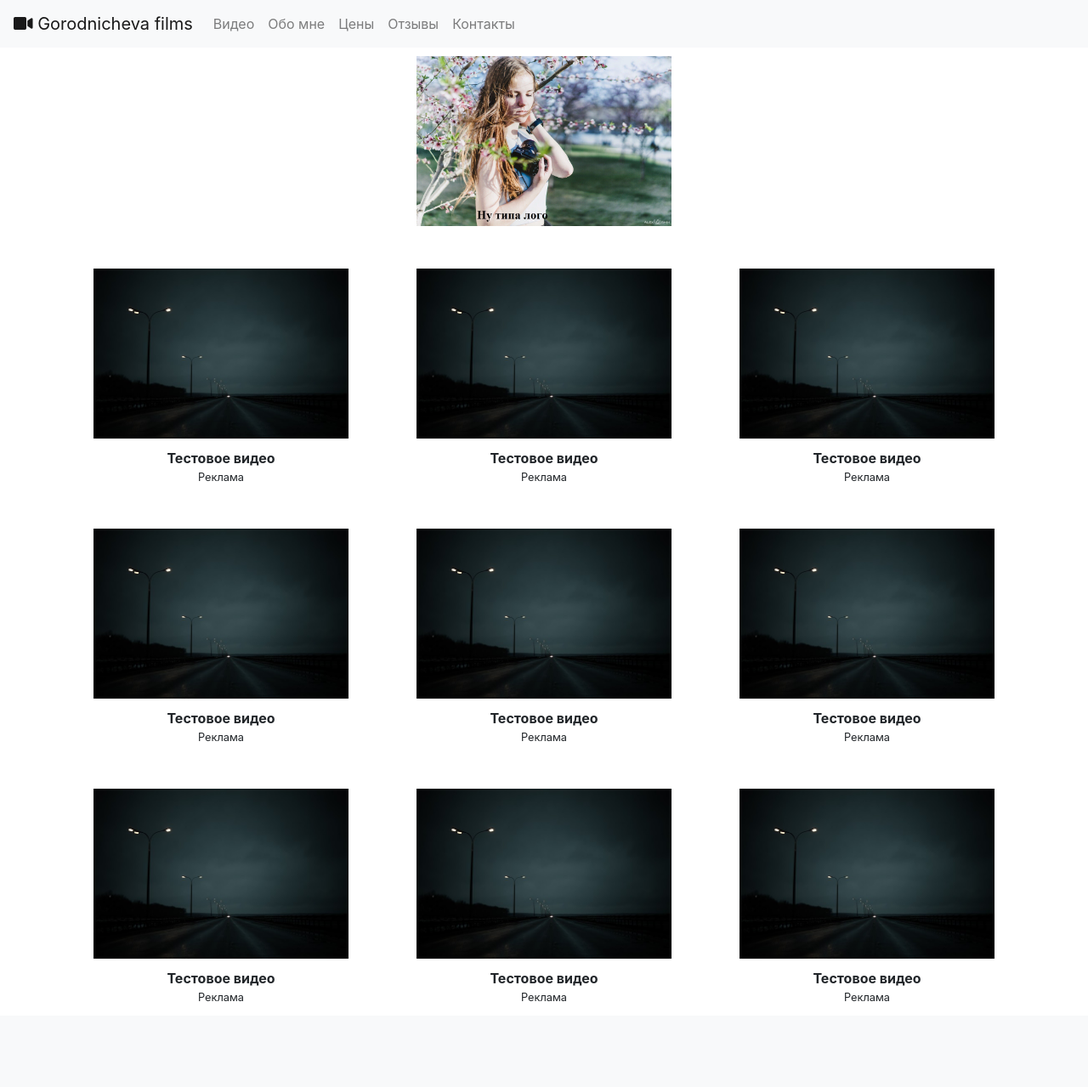
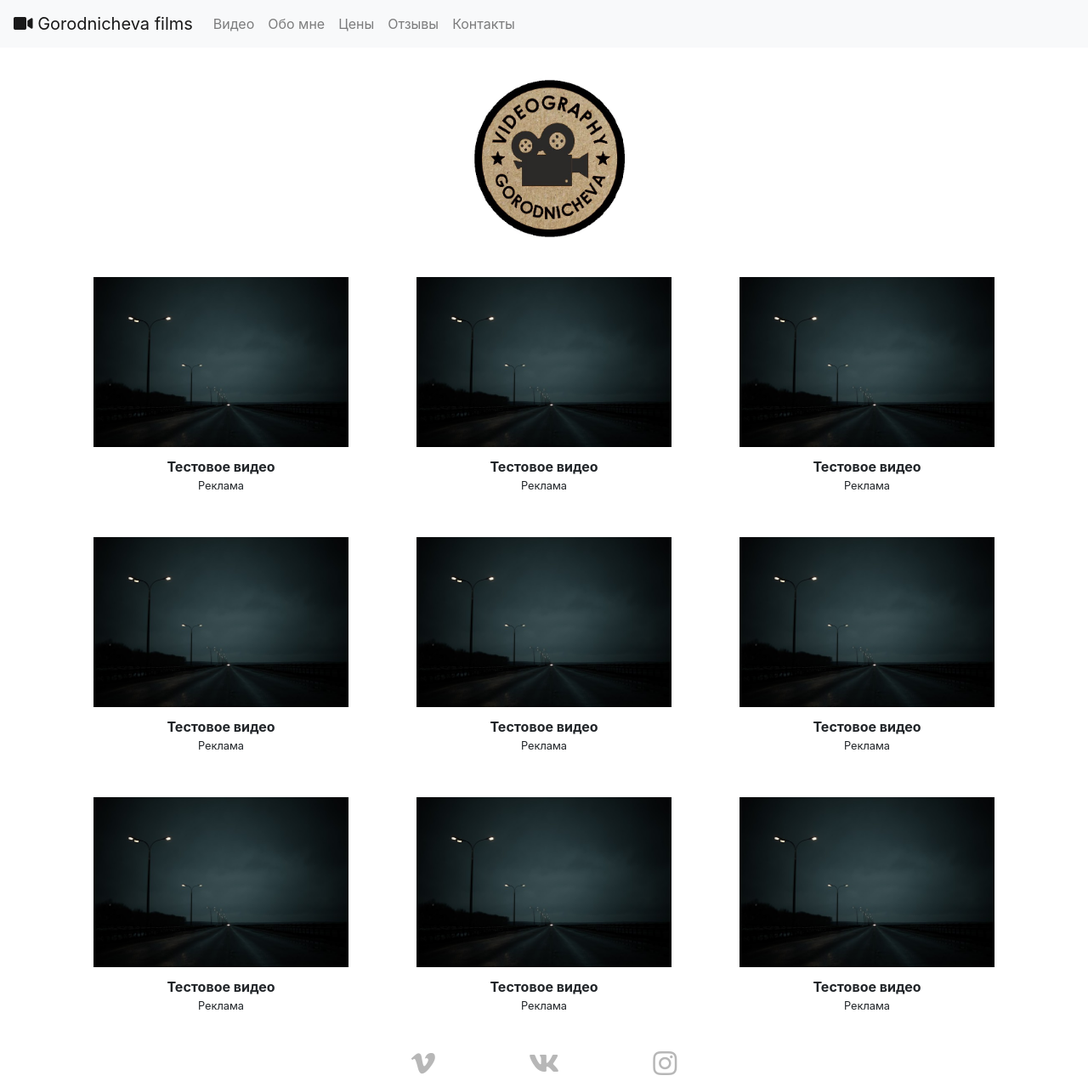
Before and after one commit to pchelomatka/SiteForKate, a PHP site: page / in a window 1280 px wide. Shown: the whole page at 85% size. Before the commit the page ends 1178 px from the top, so only its background shows below. Run offline with PHP 8.4, Linux system fonts and the light colour scheme; some libraries are stand-ins or nearby versions.

Commit message:
6 commit

```diff
--- a/css/style.css
+++ b/css/style.css
@@ -3,11 +3,10 @@
 	cursor: pointer;
 	transition: 0.75s;
 	padding-bottom: 10px;
-
 }
 
 .img-fluid{
-	max-width: 100%;
+	max-width: auto;
 	height: 200px;
 }
 
@@ -21,10 +20,6 @@
 	height: 200px;
 }
 
-.header{
-	padding: 10px;
-}
-
 .list1{
 	font-weight: bolder;
 	margin: 1px;
@@ -35,6 +30,24 @@
 	font-size: 80%;
 }
 
-.col-sm-4{
+.picbody{
 	padding-top: 30px;
 }
+
+.container-bottom{
+	text-align: center;
+	padding-top: 30px;
+	padding-bottom: 10px;
+}
+
+.bottom{
+	color: #b7b7b7;
+}
+
+.bottom:hover{
+	color: #000;
+}
+
+.header{
+	padding-top: 30px;
+}
--- a/index.php
+++ b/index.php
@@ -11,6 +11,7 @@
 	<link rel="stylesheet" href="https://use.fontawesome.com/releases/v5.0.13/css/all.css" integrity="sha384-DNOHZ68U8hZfKXOrtjWvjxusGo9WQnrNx2sqG0tfsghAvtVlRW3tvkXWZh58N9jp" crossorigin="anonymous">
 
 	<title>Gorodnicheva films</title>
+
 </head>
 <body>
 
@@ -33,12 +34,12 @@
 <div class="header">
 <div class="container">
   <div class="row justify-content-md-center">
-    <div class="col col-lg-2">
+    <div class="col-sm-4">
     </div>
     <div class="col-md-auto">
-      <img src="src\katya.jpg" class="img-fluidHead" alt="Responsive image">
+      <img src="src\logo.jpg" class="img-fluidHead" alt="Responsive image">
     </div>
-    <div class="col col-lg-2">
+    <div class="col-sm-4">
     </div>
   </div>
 </div>
@@ -48,6 +49,7 @@
 <div class="container">
 	<div class="row">
 		<div class="col-sm-4">
+			<div class="picbody">
 				<div class="frame">
 					<div class="container">
 						<a href="video1.php"><img src="src\1.jpg"  vspace="10" class="img-fluid" alt="Responsive image"></a>
@@ -56,7 +58,9 @@
 					</div>
 				</div>
 			</div>
+		</div>
 		<div class="col-sm-4">
+			<div class="picbody">
 				<div class="frame">
 					<div class="container">
 						<a href="video1.php"><img src="src\1.jpg"  vspace="10" class="img-fluid" alt="Responsive image"></a>
@@ -65,7 +69,9 @@
 					</div>
 				</div>
 			</div>
+		</div>
 		<div class="col-sm-4">
+			<div class="picbody">
 				<div class="frame">
 					<div class="container">
 						<a href="video1.php"><img src="src\1.jpg"  vspace="10" class="img-fluid" alt="Responsive image"></a>
@@ -74,7 +80,9 @@
 					</div>
 				</div>
 			</div>
+		</div>
 		<div class="col-sm-4">
+			<div class="picbody">
 				<div class="frame">
 					<div class="container">
 						<a href="video1.php"><img src="src\1.jpg"  vspace="10" class="img-fluid" alt="Responsive image"></a>
@@ -83,7 +91,9 @@
 					</div>
 				</div>
 			</div>
+		</div>
 		<div class="col-sm-4">
+			<div class="picbody">
 				<div class="frame">
 					<div class="container">
 						<a href="video1.php"><img src="src\1.jpg"  vspace="10" class="img-fluid" alt="Responsive image"></a>
@@ -92,7 +102,9 @@
 					</div>
 				</div>
 			</div>
+		</div>
 		<div class="col-sm-4">
+			<div class="picbody">
 				<div class="frame">
 					<div class="container">
 						<a href="video1.php"><img src="src\1.jpg"  vspace="10" class="img-fluid" alt="Responsive image"></a>
@@ -101,7 +113,9 @@
 					</div>
 				</div>
 			</div>
+		</div>
 		<div class="col-sm-4">
+			<div class="picbody">
 				<div class="frame">
 					<div class="container">
 						<a href="video1.php"><img src="src\1.jpg"  vspace="10" class="img-fluid" alt="Responsive image"></a>
@@ -110,7 +124,9 @@
 					</div>
 				</div>
 			</div>
+		</div>
 		<div class="col-sm-4">
+			<div class="picbody">
 				<div class="frame">
 					<div class="container">
 						<a href="video1.php"><img src="src\1.jpg"  vspace="10" class="img-fluid" alt="Responsive image"></a>
@@ -119,7 +135,9 @@
 					</div>
 				</div>
 			</div>
+		</div>
 		<div class="col-sm-4">
+			<div class="picbody">
 				<div class="frame">
 					<div class="container">
 						<a href="video1.php"><img src="src\1.jpg"  vspace="10" class="img-fluid" alt="Responsive image"></a>
@@ -130,11 +148,28 @@
 			</div>
 		</div>
 	</div>
+</div>
 
 
-
-
-
+<div class="container-bottom">
+<div class="container-fluid">
+  <div class="row">
+    <div class="col-sm-4">
+    </div>
+    <div class="col-sm">
+      <a href="https://vimeo.com/gorodcat" class="bottom" target="_blank"><i class="fab fa-vimeo-v fa-2x"></i></a>
+    </div>
+    <div class="col-sm">
+      <a href="https://vk.com/gorodcat" class="bottom" target="_blank"><i class="fab fa-vk fa-2x"></i></a>
+    </div>
+    <div class="col-sm">
+      <a href="https://www.instagram.com/gorodcat/" class="bottom" target="_blank"><i class="fab fa-instagram fa-2x"></i></a>
+    </div>
+    <div class="col-sm-4">
+    </div>
+  </div>
+</div>
+</div>
 
 
 
```
Also changed, not shown: src/katya.jpg (deleted), src/logo.jpg (added). Lines whose indentation alone changed are shown as unchanged.
